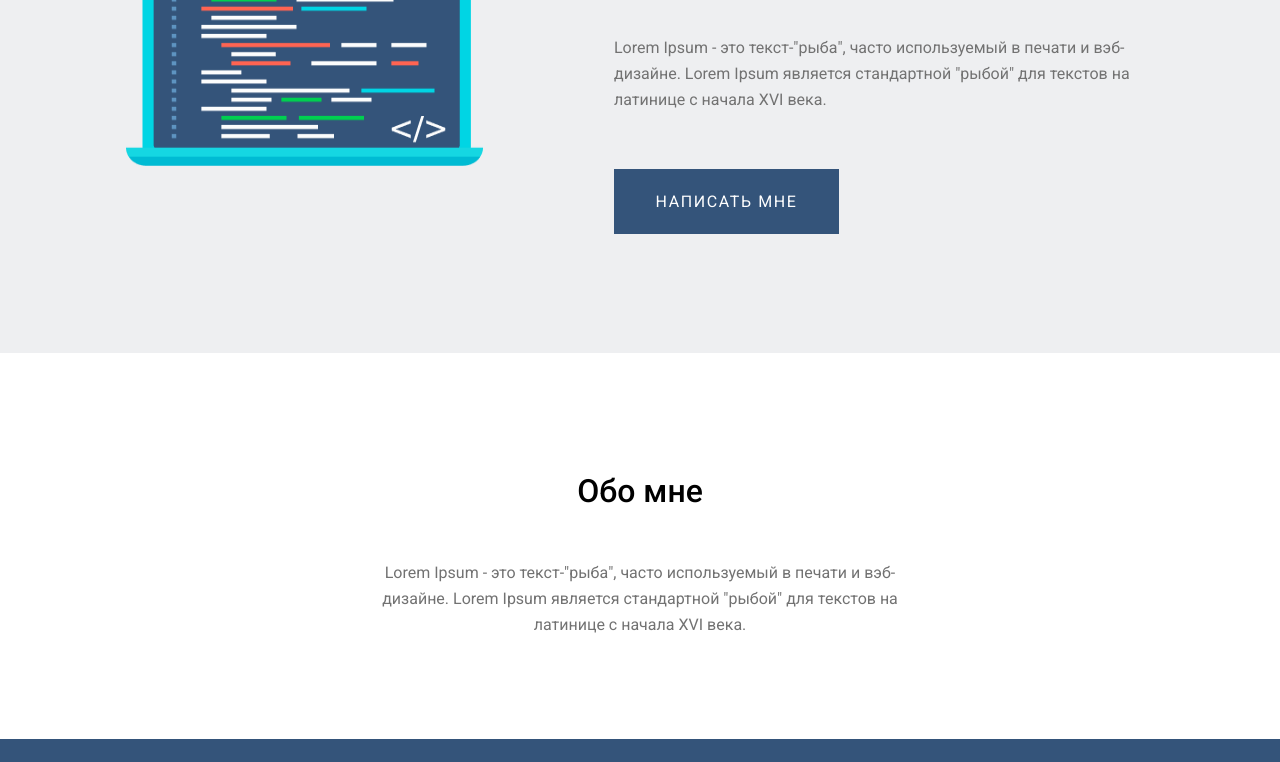
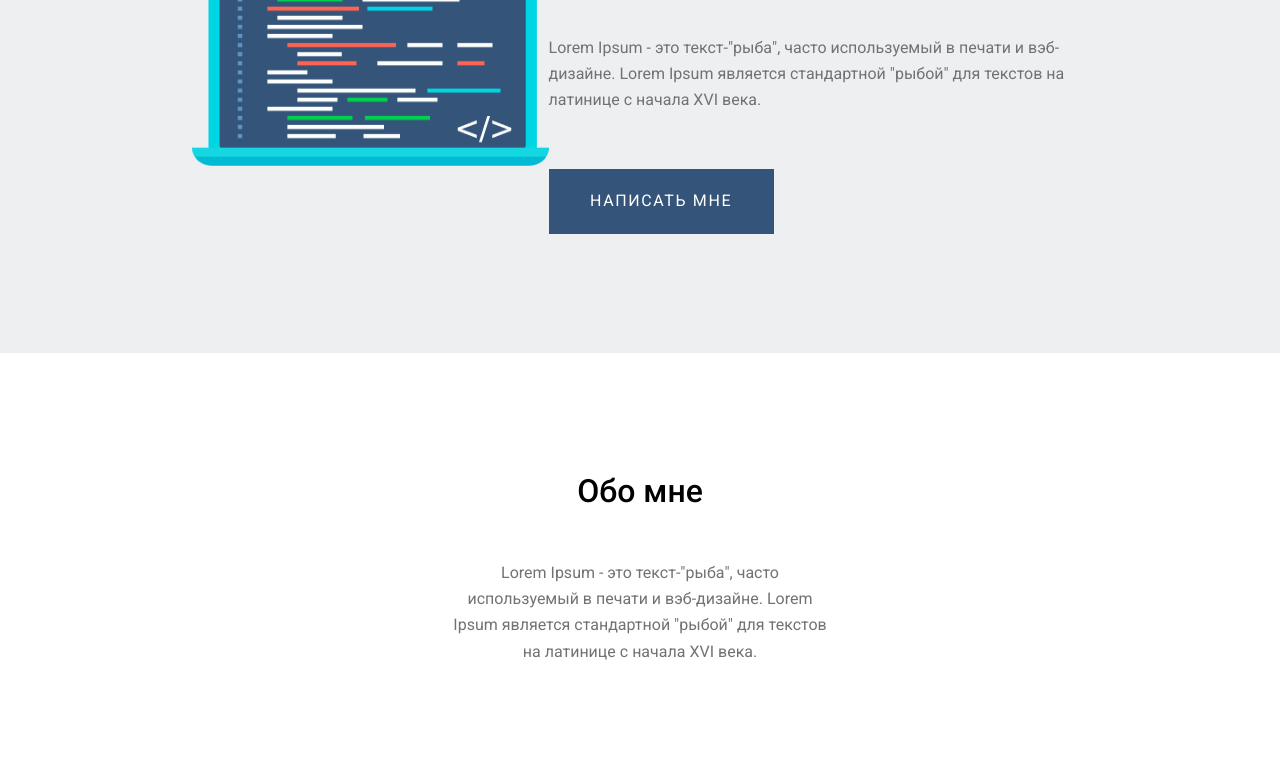
Before and after one commit to 0superdonut0/Portfolio_fig_-2, a plain HTML site: page index.html in a window 1280 px wide. Shown: the part 347-1109 px from the top of the page. Drawn offline with Linux system fonts and the light colour scheme.

Commit message:
changes the path to css folder

```diff
--- a/index.html
+++ b/index.html
@@ -12,8 +12,8 @@
         rel="stylesheet">
     <link rel="stylesheet" href="css/fontawesome.min.css">
     <link rel="stylesheet" href="css/all.css">
-    <!--<link type="text/css" rel="stylesheet" href="css/materialize.min.css"  media="screen,projection"/>-->
-    <link rel="stylesheet" href="../css/slyle.css">
+    <link type="text/css" rel="stylesheet" href="css/materialize.min.css"  media="screen,projection"/>
+    <link rel="stylesheet" href="css/slyle.css">
 
     <title>Test-site</title>
 
```
